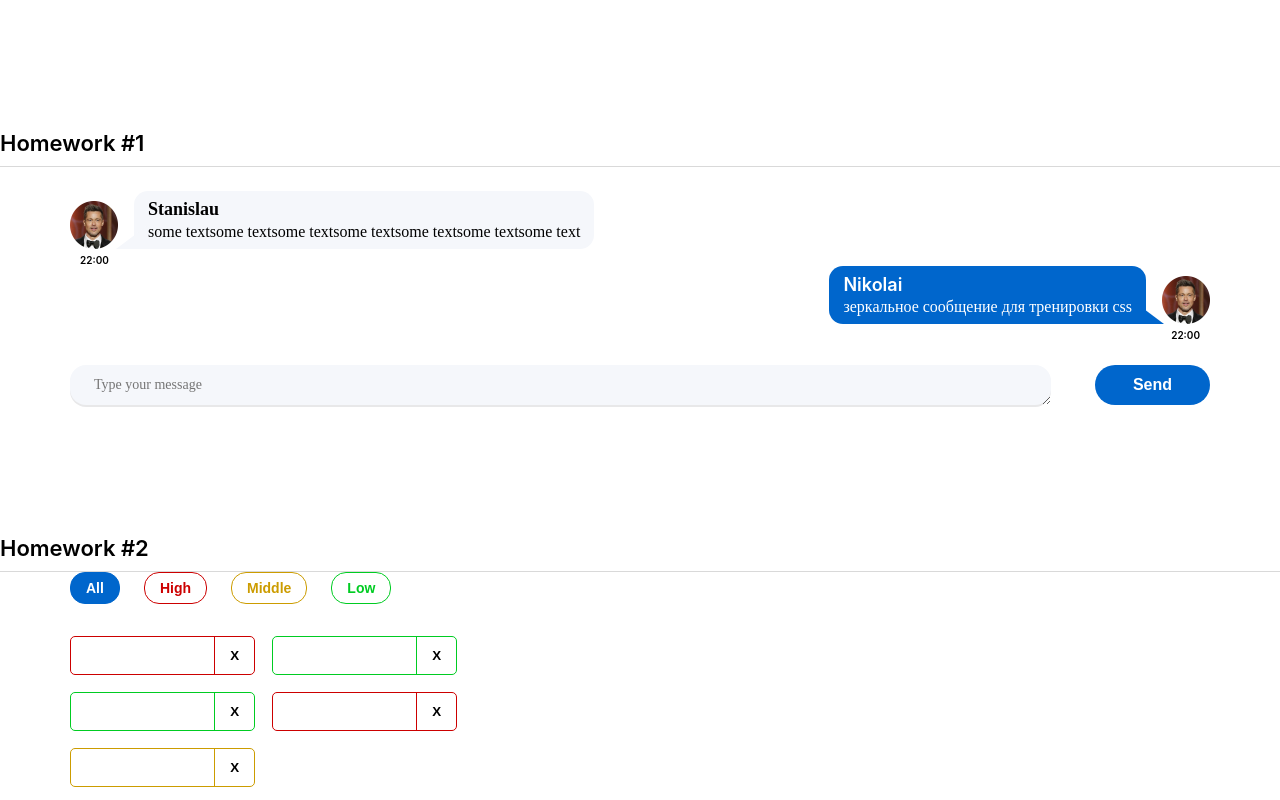
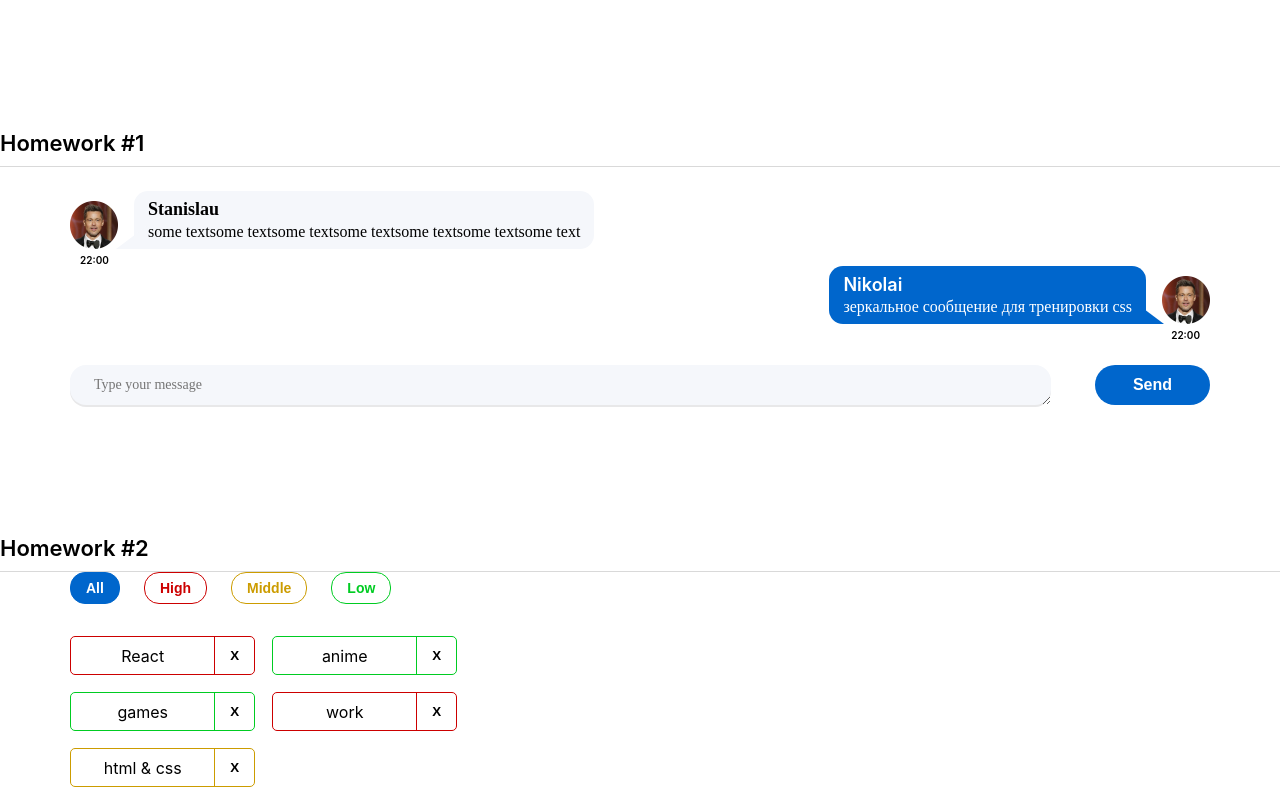
Before and after one commit to Staciv/hws2-master, a React (Create React App) app: page /#/ in a window 1280 px wide. Built offline with nearby package versions, Linux system fonts and the light colour scheme.

Commit message:
fixed affair name

```diff
--- a/src/s2-homeworks/hw02/affairs/affair/Affair.tsx
+++ b/src/s2-homeworks/hw02/affairs/affair/Affair.tsx
@@ -26,7 +26,7 @@ function Affair(props: AffairPropsType) {
         >
             <div id={'hw2-name-' + props.affair._id} className={nameClass}>
                 {/*создаёт студент*/}
-
+                {props.affair.name}
                 {/**/}
             </div>
             <div id={'hw2-priority-' + props.affair._id} hidden>
```
Also changed, not shown: 1 other file (tests, documents, lock files or other folders).
